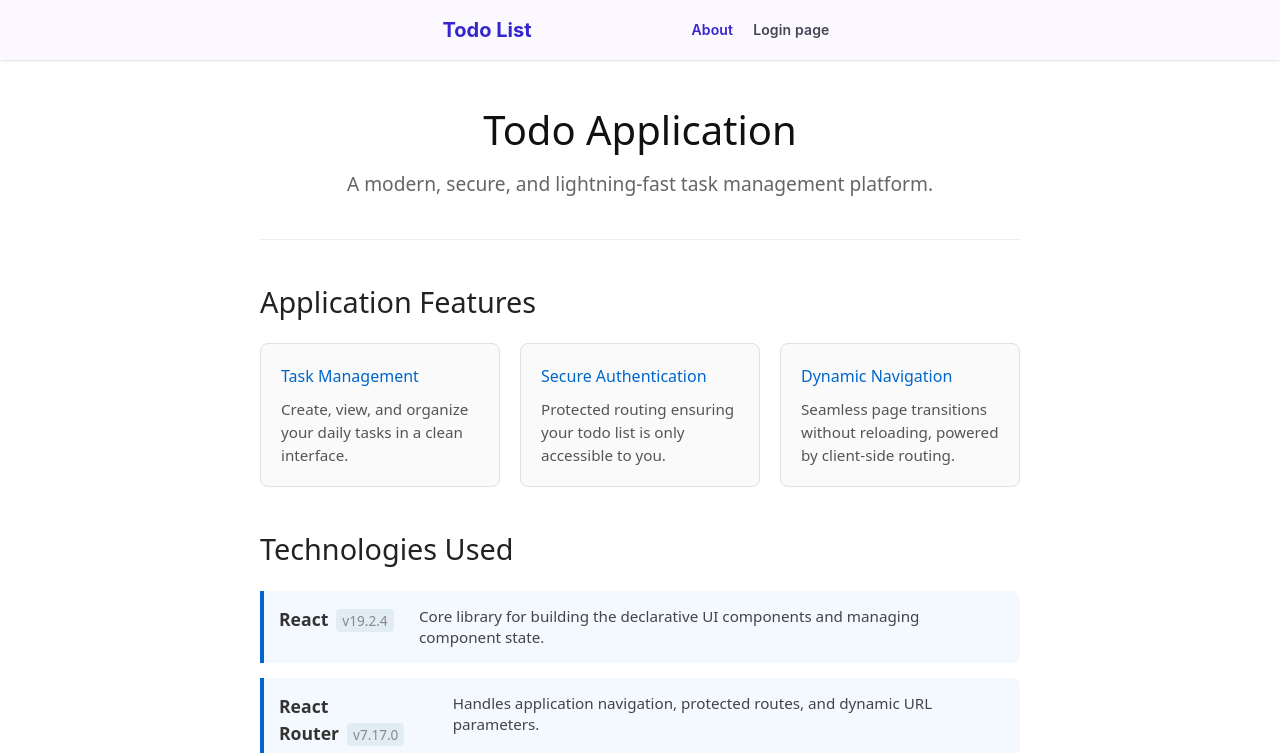
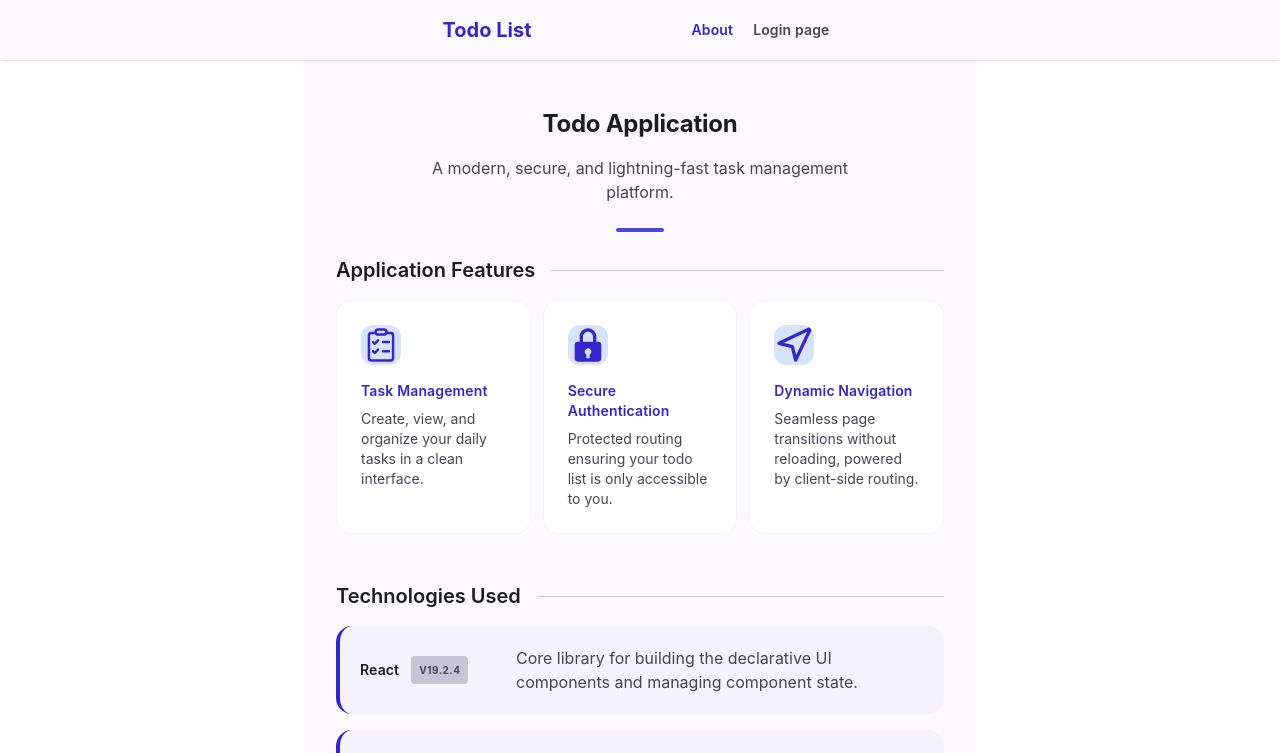
Before and after one commit to mishasro72/todo-list, a React (Vite) app: page /about in a window 1280 px wide. Shown: the top 753 px of the page. Built offline with nearby package versions, Linux system fonts and the light colour scheme.

Commit message:
Add style to About page

```diff
--- a/src/features/Logoff.jsx
+++ b/src/features/Logoff.jsx
@@ -4,7 +4,6 @@ import { useNavigate } from "react-router";
 export default function Logoff() {
   const { logout } = useAuth();
   const navigate = useNavigate();
-
 
   const handleLogout = async () => {
     const result = await logout();
@@ -15,5 +14,12 @@ export default function Logoff() {
     }
   };
 
-  return <button onClick={handleLogout}>Logoff</button>;
+  return (
+    <button
+      className="bg-surface-container-low text-primary-light px-3 py-1 rounded-lg text-label-md font-label-md hover:bg-surface-container-high active:scale-95 transition-all duration-200"
+      onClick={handleLogout}
+    >
+      Logoff
+    </button>
+  );
 }
--- a/src/pages/AboutPage.jsx
+++ b/src/pages/AboutPage.jsx
@@ -1,4 +1,46 @@
 export default function AboutPage() {
+  const icons = {
+    0: (
+      <svg
+        viewBox="0 0 24 24"
+        className="w-10 h-10 bg-secondary-container text-primary-light rounded-xl flex items-center justify-center mb-4                   hover:text-on-surface transition-colors"
+      >
+        <title>Clipboard Task List 24 Regular SVG Icon</title>
+        <path
+          fill="currentColor"
+          d="M12.5 10.25a.75.75 0 0 1 .75-.75h3.5a.75.75 0 0 1 0 1.5h-3.5a.75.75 0 0 1-.75-.75m.75 4.75a.75.75 0 1 0 0 1.5h3.5a.75.75 0 1 0 0-1.5zm-2.47-5.22a.75.75 0 1 0-1.06-1.06l-1.47 1.47l-.47-.47a.75.75 0 0 0-1.06 1.06l1 1a.75.75 0 0 0 1.06 0zm0 4.44a.75.75 0 0 1 0 1.06l-2 2a.75.75 0 0 1-1.06 0l-1-1a.75.75 0 1 1 1.06-1.06l.47.47l1.47-1.47a.75.75 0 0 1 1.06 0m5.214-10.136A2.25 2.25 0 0 0 13.75 2h-3.5a2.25 2.25 0 0 0-2.236 2H6.25A2.25 2.25 0 0 0 4 6.25v13.5A2.25 2.25 0 0 0 6.25 22h11.5A2.25 2.25 0 0 0 20 19.75V6.25A2.25 2.25 0 0 0 17.75 4h-1.764zm0 .012L16 4.25q0-.078-.005-.154M10.25 6.5h3.5c.78 0 1.467-.397 1.871-1h2.129a.75.75 0 0 1 .75.75v13.5a.75.75 0 0 1-.75.75H6.25a.75.75 0 0 1-.75-.75V6.25a.75.75 0 0 1 .75-.75h2.129c.404.603 1.091 1 1.871 1m0-3h3.5a.75.75 0 0 1 0 1.5h-3.5a.75.75 0 0 1 0-1.5"
+        />
+      </svg>
+    ),
+    1: (
+      <svg
+        viewBox="0 0 24 24"
+        className="aw-10 h-10 bg-secondary-container text-primary-light rounded-xl flex items-center justify-center mb-4                   hover:text-on-surface transition-colors"
+      >
+        <title>Bxs Lock SVG Icon</title>
+        <path
+          fill="currentColor"
+          d="M12 2C9.243 2 7 4.243 7 7v3H6a2 2 0 0 0-2 2v8a2 2 0 0 0 2 2h12a2 2 0 0 0 2-2v-8a2 2 0 0 0-2-2h-1V7c0-2.757-2.243-5-5-5zM9 7c0-1.654 1.346-3 3-3s3 1.346 3 3v3H9V7zm4 10.723V20h-2v-2.277a1.993 1.993 0 0 1 .567-3.677A2.001 2.001 0 0 1 14 16a1.99 1.99 0 0 1-1 1.723z"
+        />
+      </svg>
+    ),
+    2: (
+      <svg
+        viewBox="0 0 24 24"
+        className="w-10 h-10 bg-secondary-container text-primary-light rounded-xl flex items-center justify-center mb-4                   hover:text-on-surface transition-colors"
+      >
+        <title>Navigation SVG Icon</title>
+        <path
+          fill="none"
+          stroke="currentColor"
+          strokeLinecap="round"
+          strokeLinejoin="round"
+          strokeWidth="2"
+          d="m3 11l19-9l-9 19l-2-8z"
+        />
+      </svg>
+    ),
+  };
   const features = [
     {
       title: "Task Management",
@@ -36,64 +78,38 @@ export default function AboutPage() {
   ];
 
   return (
-    <div
-      style={{
-        maxWidth: 800,
-        margin: "40px auto",
-        padding: "0 20px",
-        fontFamily: "system-ui, sans-serif",
-        color: "#333",
-      }}
-    >
-      <section style={{ textAlign: "center", marginBottom: 40 }}>
-        <h1 style={{ fontSize: "2.5rem", marginBottom: 10, color: "#111" }}>
+    <>
+      <main className="max-w-2xl mx-auto px-margin-mobile md:px-margin-desktop py-12 flex flex-col gap-12 bg-surface body-md text-on-surface min-h-screen">
+        <div>
+          <section className="text-center space-y-4">
+            <h1 className="headline-lg-mobile md:headline-lg text-on-surface">
               Todo Application
             </h1>
-        <p style={{ fontSize: "1.2rem", color: "#666", margin: 0 }}>
+            <p className="body-md text-on-surface-variant max-w-md mx-auto">
               A modern, secure, and lightning-fast task management platform.
             </p>
           </section>
 
-      <hr
-        style={{
-          border: "none",
-          borderTop: "1px solid #eee",
-          marginBottom: 40,
-        }}
-      />
+          <div className="h-1 w-12 bg-primary-container-light mx-auto rounded-full mt-6"></div>
 
-      <section style={{ marginBottom: 40 }}>
-        <h2 style={{ fontSize: "1.8rem", marginBottom: 20, color: "#222" }}>
+          <section className="py-6">
+            <div className="flex items-center justify-between pb-4">
+              <h2 className="headline-md text-on-surface">
                 Application Features
               </h2>
-        <div
-          style={{
-            display: "grid",
-            gridTemplateColumns: "repeat(auto-fit, minmax(220px, 1fr))",
-            gap: 20,
-          }}
-        >
+              <div class="h-px flex-1 bg-outline-variant ml-4"></div>
+            </div>
+            <div className="grid grid-cols-1 md:grid-cols-3 gap-stack-gap">
               {features.map((feature, index) => (
                 <div
                   key={index}
-              style={{
-                padding: 20,
-                border: "1px solid #e0e0e0",
-                borderRadius: 8,
-                backgroundColor: "#fafafa",
-              }}
+                  className="bg-surface-container-lowest p-6 rounded-2xl border border-slate-100 soft-elevation hover-elevation transition-all duration-300"
                 >
-              <h3 style={{ marginTop: 0, marginBottom: 10, color: "#0066cc" }}>
+                  {icons[index]}
+                  <h3 className="label-md text-primary-light mb-2">
                     {feature.title}
                   </h3>
-              <p
-                style={{
-                  margin: 0,
-                  fontSize: "0.95rem",
-                  lineHeight: "1.5",
-                  color: "#555",
-                }}
-              >
+                  <p className="body-sm text-on-surface-variant">
                     {feature.description}
                   </p>
                 </div>
@@ -101,50 +117,34 @@ export default function AboutPage() {
             </div>
           </section>
 
-      <section style={{ marginBottom: 40 }}>
-        <h2 style={{ fontSize: "1.8rem", marginBottom: 20, color: "#222" }}>
-          Technologies Used
-        </h2>
-        <div style={{ display: "flex", flexDirection: "column", gap: 15 }}>
+          <section className="py-6">
+            <div className="flex items-center justify-between pb-4">
+              <h2 className="headline-md text-on-surface">Technologies Used</h2>
+              <div className="h-px flex-1 bg-outline-variant ml-4"></div>
+            </div>
+            <div className="flex flex-col gap-4">
               {technologies.map((tech, index) => (
                 <div
                   key={index}
-              style={{
-                display: "flex",
-                padding: 15,
-                borderLeft: "4px solid #0066cc",
-                backgroundColor: "#f4f9ff",
-                borderRadius: "0 8px 8px 0",
-              }}
+                  className="flex flex-col md:flex-row md:items-center gap-4 p-5 bg-surface-container-low rounded-2xl border-l-4 border-primary-light hover:bg-white transition-colors duration-200"
                 >
-              <div style={{ minWidth: 140 }}>
-                <strong style={{ fontSize: "1.1rem" }}>{tech.name}</strong>
-                <span
-                  style={{
-                    marginLeft: 8,
-                    fontSize: "0.85rem",
-                    color: "#888",
-                    backgroundColor: "#e1ecf4",
-                    padding: "2px 6px",
-                    borderRadius: 4,
-                  }}
-                >
+                  <div className="flex items-center gap-3 min-w-35">
+                    <span className="label-md text-on-surface">
+                      {tech.name}
+                    </span>
+                    <span className="bg-outline-variant text-on-surface-variant px-2 py-0.5 rounded text-[10px] font-bold uppercase tracking-wider">
                       {tech.version}
                     </span>
                   </div>
-              <div
-                style={{
-                  fontSize: "0.95rem",
-                  color: "#444",
-                  lineHeight: "1.4",
-                }}
-              >
+                  <p className="text-body-sm font-body-sm text-on-surface-variant">
                     {tech.role}
-              </div>
+                  </p>
                 </div>
               ))}
             </div>
           </section>
         </div>
+      </main>
+    </>
   );
 }
--- a/src/pages/LoginPage.jsx
+++ b/src/pages/LoginPage.jsx
@@ -44,7 +44,7 @@ export default function LoginPage() {
             <div className="absolute inset-0 flex items-center justify-center">
               <svg
                 viewBox="0 0 512 512"
-                className="w-16 h-16 text-on-primary-container-light stroke-[3] drop-shadow-sm"
+                className="w-16 h-16 text-on-primary-container-light stroke-3 drop-shadow-sm"
               >
                 <title>Cloud Done Outline SVG Icon</title>
 
--- a/src/pages/TodosPage.jsx
+++ b/src/pages/TodosPage.jsx
@@ -224,11 +224,15 @@ export default function TodosPage() {
   }, [token, sortBy, sortDirection, debouncedFilterTerm]);
 
   return (
+    <>
+      <main className="max-w-2xl mx-auto px-margin-mobile md:px-margin-desktop py-12 flex flex-col gap-12 bg-surface body-md text-on-surface min-h-screen">
         <div>
           {error && (
             <div>
               <p style={{ color: "red", fontSize: "15px" }}>ERROR: {error}</p>
-          <button onClick={() => dispatch({ type: TODO_ACTIONS.CLEAR_ERROR })}>
+              <button
+                onClick={() => dispatch({ type: TODO_ACTIONS.CLEAR_ERROR })}
+              >
                 Clear Error
               </button>
             </div>
@@ -278,7 +282,9 @@ export default function TodosPage() {
             <div>
               <p>{filterError}</p>
               <button
-            onClick={() => dispatch({ type: TODO_ACTIONS.CLEAR_FILTER_ERROR })}
+                onClick={() =>
+                  dispatch({ type: TODO_ACTIONS.CLEAR_FILTER_ERROR })
+                }
               >
                 Clear Filter Error
               </button>
@@ -290,5 +296,7 @@ export default function TodosPage() {
             </div>
           )}
         </div>
+      </main>
+    </>
   );
 }
--- a/src/shared/Header.jsx
+++ b/src/shared/Header.jsx
@@ -18,7 +18,7 @@ export default function Header() {
       <Navigation />
       {isAuthenticated && (
         <div>
-          <span>{email}</span>
+          <span className="text-label-md font-label-md text-on-surface-variant pr-4">{email}</span>
           <Logoff />
         </div>
       )}
```
Also changed, not shown: 1 other file (tests, documents, lock files or other folders). Lines whose indentation alone changed are shown as unchanged.
